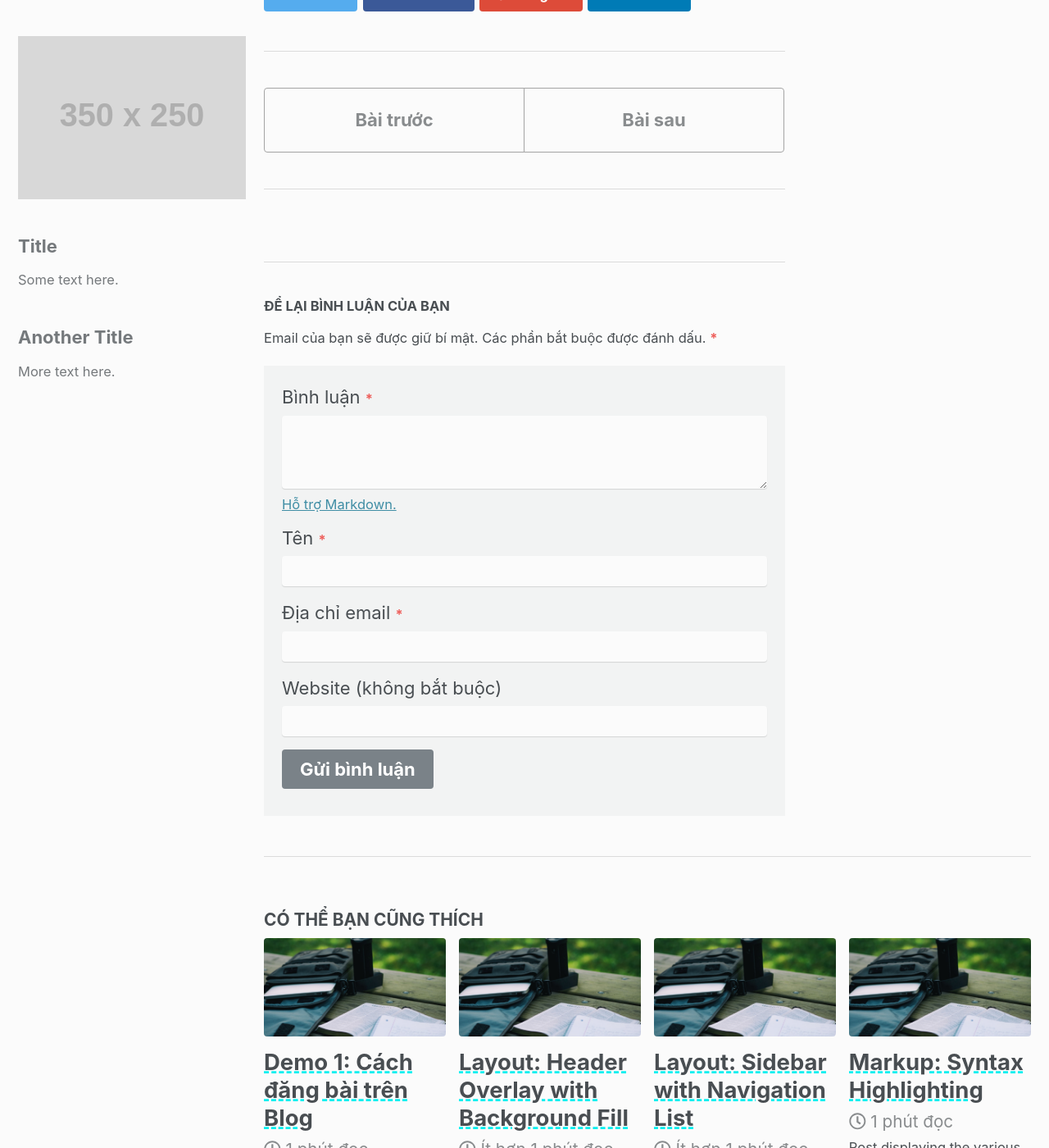
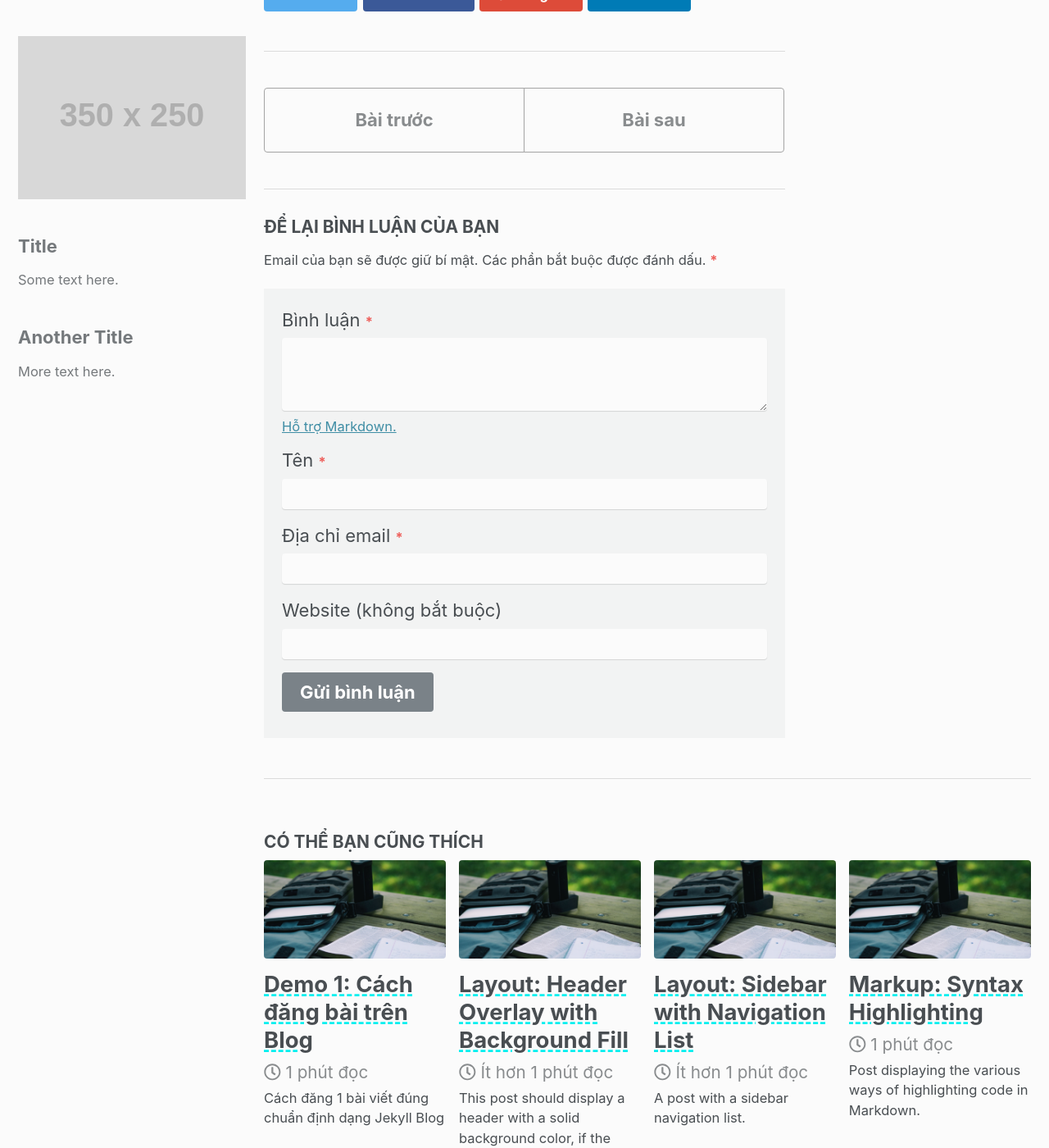
Before and after one commit to amcblog/testvon.github.io, a Jekyll site: the page built from _posts/theory/2018-02-12-test-theory-2.md, in a window 1280 px wide and 1400 px high, scrolled down 922 px. Shown: the whole window at 82% size. Built offline with Jekyll 4.4.1, drawn with Linux system fonts in a browser that asks for light colours; nearby versions of some CDN libraries.

Commit message:
Update _page.scss

```diff
--- a/_sass/minimal-mistakes/_page.scss
+++ b/_sass/minimal-mistakes/_page.scss
@@ -315,11 +315,8 @@ pp {
 }
 
 .page__comments-title {
-  margin-top: 2rem;
-  margin-bottom: 10px;
-  padding-top: 2rem;
-  font-size: $type-size-6;
-  border-top: 1px solid $border-color;
+  margin-top: -0.5rem;
+  font-size: 0.95em;
   text-transform: uppercase;
 }
 
```
